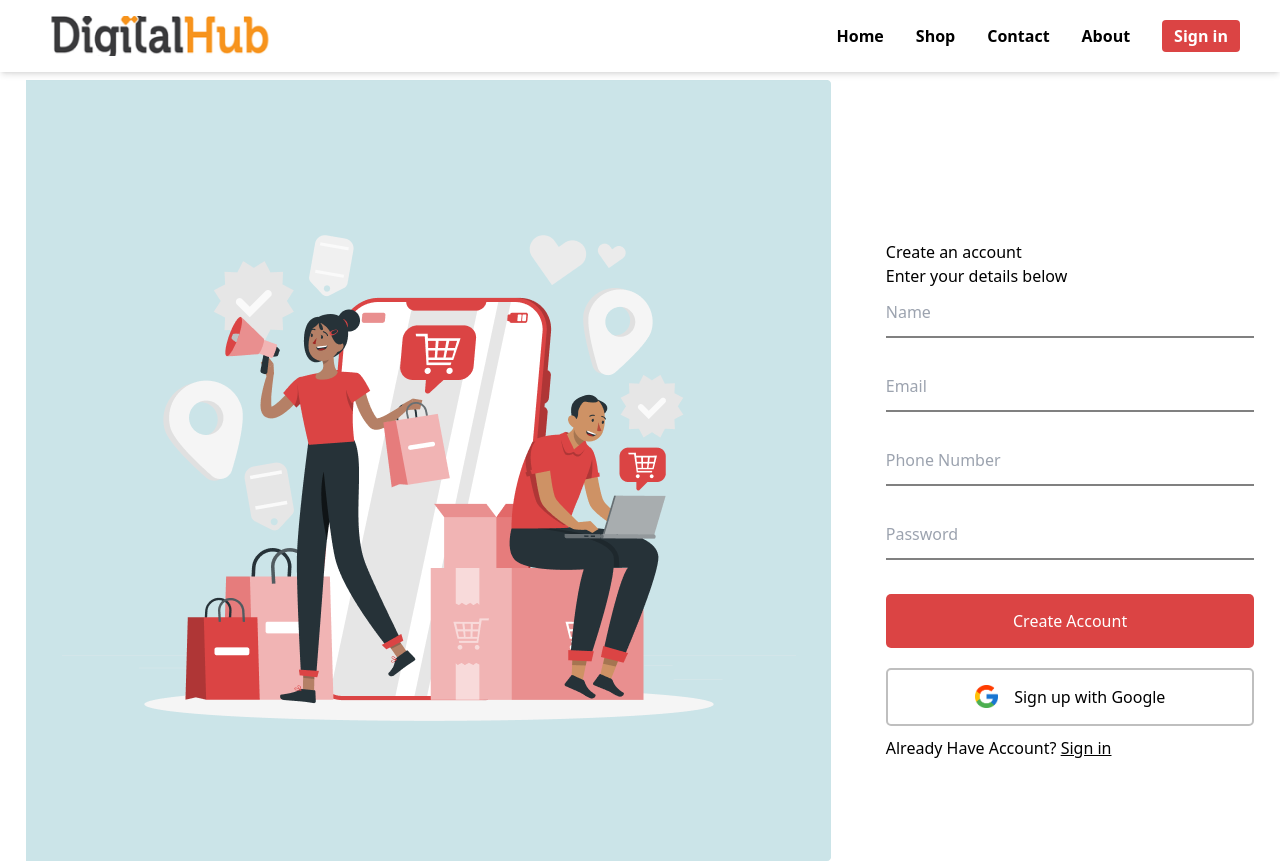
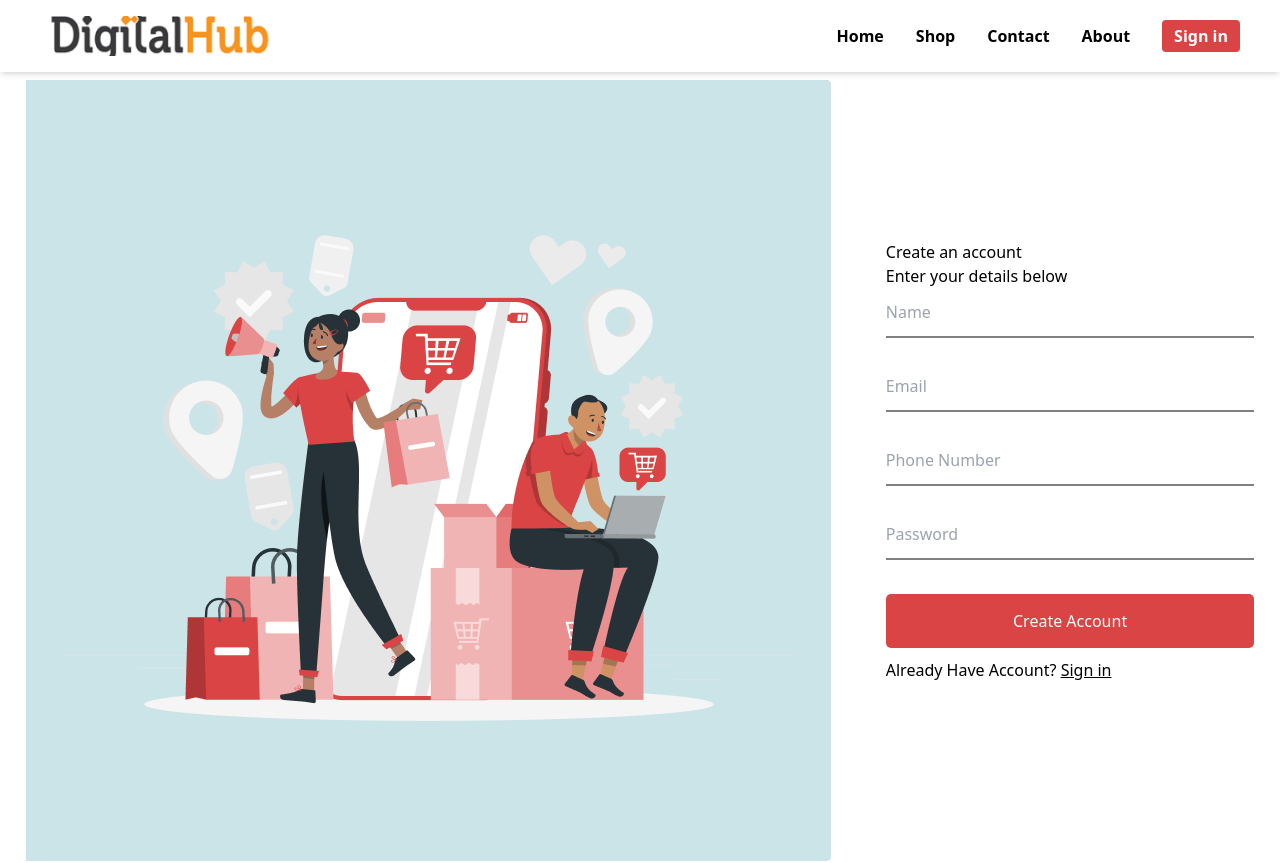
Before and after one commit to aboameen230/eraasoft_final_project, a React (Create React App) app: page /Sign_up in a window 1280 px wide. Shown: the top 863 px of the page. Built offline with nearby package versions, Linux system fonts and the light colour scheme.

Commit message:
remove google icon

```diff
--- a/src/Pages/Sign_up/index.jsx
+++ b/src/Pages/Sign_up/index.jsx
@@ -1,7 +1,6 @@
 import React, { useState } from "react";
 import "./index.scss";
 import side from "../../Assets/Side Image.png";
-import Google from "../../Assets/google icon.png";
 import { Link } from "react-router-dom";
 import axios from "axios";
 
@@ -26,7 +25,6 @@ export default function Sign_up() {
 
     if (name === "" || !isPasswordValid(password) || phone.length !== 11) {
       setFlag(false);
-      // Show alert to the user that the credentials are invalid "In the browser"
       alert("");
     } else setFlag(true);
 
@@ -42,21 +40,20 @@ export default function Sign_up() {
           }
         )
 
-        // IF the request is successful, the server will respond with a 2xx status code
+
         .then((res) => {
-          // Log the response data
+
           console.log("Response received from the server:");
           console.log(res.data);
           window.location.pathname = "/Log_in";
           if (res.data && res.data.user) {
             console.log(`Signup successful. User ID: ${res.data.user.id}`);
-
-            navigate("/Log_in"); // Redirect to the home page
+            navigate("/Log_in");
           }
         });
       console.log(response.data);
     }
-    // console.log(res);
+
   }
 
   return (
@@ -118,10 +115,6 @@ export default function Sign_up() {
             <button type="submit" id="c">
               Create Account
             </button>
-            <br />
-            <button id="g">
-              <img src={Google} alt="" /> Sign up with Google
-            </button>
           </form>
           <p className="al">
             Already Have Account?<span> </span>
```
Also changed, not shown: src/Assets/google icon.png (deleted).
